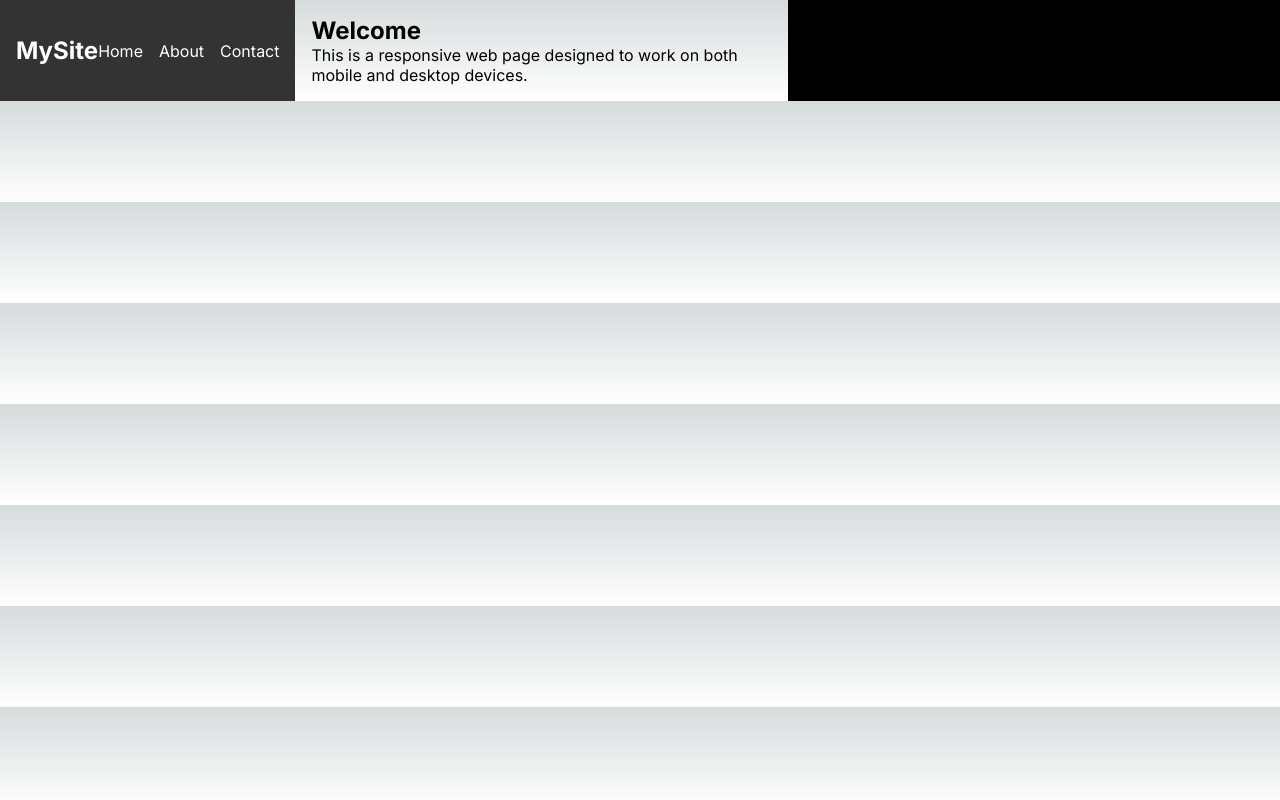
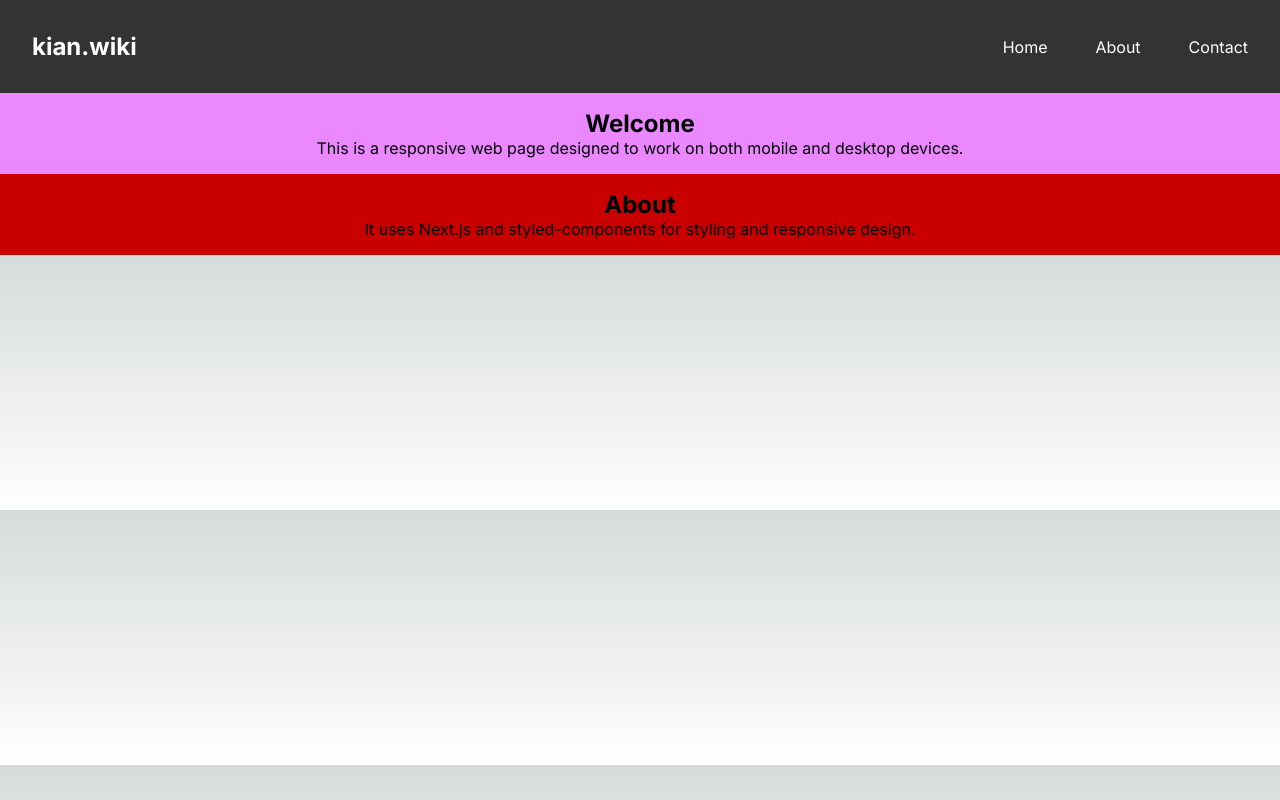
Before and after one commit to kakhavai/kian-wiki-mono, a Next.js app in the folder packages/kian-wiki-frontend/: page / in a window 1280 px wide. Built offline with nearby package versions, Linux system fonts and the light colour scheme.

Commit message:
Frontend navbar (#21)
* navbar

* Added navbar with fun anim

---------

Co-authored-by: kakhavai <kakhavain@DESKTOP-SOB3D4E>

```diff
--- a/packages/kian-wiki-frontend/src/app/page.tsx
+++ b/packages/kian-wiki-frontend/src/app/page.tsx
@@ -5,32 +5,28 @@ import styled, { IStyledComponent, Runtime } from 'styled-components';
 
 const Wrapper: IStyledComponent<Runtime> = styled.div`
   display: flex;
-  flex-direction: row;
+  flex-direction: column;
   align-items: left;
   text-align: center;
-
-  @media (min-width: 768px) {
-    flex-direction: row;
-    text-align: left;
-  }
 `;
 
 const Section: IStyledComponent<Runtime> = styled.section`
   flex: 1;
   padding: 1rem;
+  background: #eb87ff;
 
   &:first-child {
     background: #000000;
   }
 
   &:last-child {
-    background: #000000;
+    background: #ca0000;
   }
 `;
 
 const HomePage: React.FC = () => (
   <Wrapper>
-    <Navbar></Navbar>
+    <Navbar />
     <Section>
       <h2>Welcome</h2>
       <p>
--- a/packages/kian-wiki-frontend/src/components/navbar/Navbar.tsx
+++ b/packages/kian-wiki-frontend/src/components/navbar/Navbar.tsx
@@ -1,16 +1,81 @@
 'use client';
 
-import styled, { Runtime, IStyledComponent } from 'styled-components';
+import styled, { Runtime, IStyledComponent, css } from 'styled-components';
 import Link from 'next/link';
-import { useState, FC, HTMLAttributes, ReactNode } from 'react';
+import {
+  FC,
+  HTMLAttributes,
+  ReactNode,
+  useState,
+  useRef,
+  useEffect,
+  RefObject,
+  MutableRefObject,
+} from 'react';
 
 // Define interface for NavLinks props
 interface INavLinksProps extends HTMLAttributes<HTMLDivElement> {
   open?: boolean;
   inColor?: string;
   children?: ReactNode;
+  href?: string;
+  transform?: string;
+  ref?: RefObject<HTMLDivElement>;
 }
-// Define Nav component with explicit typing
+
+const WebTitle: IStyledComponent<Runtime, INavLinksProps> = styled.div`
+  display: flex;
+  justify-content: space-between;
+  align-items: center;
+  color: #fff;
+  padding: 1rem;
+  position: relative;
+  transition:
+    transform 0.5s,
+    box-shadow 0.3s;
+
+  ${({ transform }) =>
+    transform &&
+    css`
+      transform: ${transform};
+    `}
+
+  @media (max-width: 428px) {
+    display: none; // Hide the title text when screen width is less than 428px
+  }
+
+  &::before {
+    content: '';
+    position: absolute;
+    top: -20px;
+    left: -20px;
+    right: -20px;
+    bottom: -20px;
+    z-index: -1;
+  }
+
+  &:hover::before {
+    content: '';
+    position: absolute;
+    top: -20px;
+    left: -20px;
+    right: -20px;
+    bottom: -20px;
+  }
+`;
+
+const TitleText: IStyledComponent<Runtime, INavLinksProps> = styled.div`
+  font-size: 1.5em; // Similar to h1 font-size
+  font-weight: bold; // Similar to h1 font-weight
+  margin: 0; // Reset default margin
+  user-select: none; // Prevent text selection
+  cursor: default; // Set cursor to default arrow
+
+  @media (max-width: 428px) {
+    display: none; // Hide the title text when screen width is less than 768px
+  }
+`;
+
 const Nav: IStyledComponent<Runtime> = styled.nav`
   display: flex;
   justify-content: space-between;
@@ -19,60 +84,133 @@ const Nav: IStyledComponent<Runtime> = styled.nav`
   color: #fff;
   padding: 1rem;
 
-  @media (max-width: 768px) {
-    flex-direction: column;
-    align-items: flex-start;
+  @media (max-width: 428px) {
+    justify-content: center; // Center the nav links when screen width is less than 428px
   }
 `;
 
-// Define NavLinks component with explicit typing using INavLinksProps
+const StyledLink: IStyledComponent<Runtime, INavLinksProps> = styled(Link)`
+  position: relative;
+  padding: 0.5rem 1rem;
+  color: ${({ inColor }) => inColor || '#fff'};
+  text-decoration: none;
+  overflow: hidden;
+  transition: color 0.3s;
+  border-radius: 5px;
+
+  &::before {
+    content: '';
+    position: absolute;
+    top: 0;
+    left: 0;
+    right: 0;
+    bottom: 0;
+    border-radius: 10px;
+    opacity: 0;
+    transition:
+      opacity 0.3s,
+      box-shadow 0.3s;
+    z-index: 1;
+  }
+
+  &:hover::before {
+    opacity: 1;
+    box-shadow: 0 0 2px 2px rgba(0, 225, 255, 0.7);
+  }
+
+  span {
+    position: relative;
+    z-index: 2;
+  }
+`;
+
 const NavLinks: IStyledComponent<Runtime, INavLinksProps> = styled.div`
   display: flex;
   gap: 1rem;
   color: ${({ inColor }) => inColor};
 
-  @media (max-width: 768px) {
-    flex-direction: column;
-    width: 100%;
-    display: ${({ open }) => (open ? 'flex' : 'none')};
+  @media (max-width: 428px) {
+    justify-content: center; // Center the nav links when screen width is less than 428px
   }
 `;
 
-// Define Hamburger component with explicit typing
-const Hamburger: IStyledComponent<Runtime, INavLinksProps> = styled.div`
-  display: none;
-  flex-direction: column;
-  cursor: pointer;
+export const Navbar: FC = () => {
+  const [transform, setTransform] = useState<string>('');
+  const [isTransforming, setIsTransforming] = useState<boolean>(false);
+  const titleRef: RefObject<HTMLDivElement> = useRef<HTMLDivElement>(null);
+  const timeoutRef: MutableRefObject<NodeJS.Timeout | null> =
+    useRef<NodeJS.Timeout | null>(null);
 
-  @media (max-width: 768px) {
-    display: flex;
-  }
+  const resetTransform = (): void => {
+    setTransform('');
+    setIsTransforming(false);
+  };
 
-  div {
-    height: 3px;
-    width: 25px;
-    background: #fff;
-    margin: 4px 0;
-  }
-`;
+  const handleMouseMove = (e: React.MouseEvent<HTMLDivElement>): void => {
+    if (!titleRef.current || isTransforming) return;
 
-// Define Navbar component
-export const Navbar: FC = () => {
-  const [open, setOpen] = useState<boolean>(false);
+    const rect: DOMRect = titleRef.current.getBoundingClientRect();
+    const x: number = e.clientX - (rect.left + rect.width / 2);
+    const y: number = e.clientY - (rect.top + rect.height / 2);
+
+    const distance: number = Math.sqrt(x * x + y * y);
+    const maxDistance: number = 50; // Max distance to move the text
+    const moveX: number = -(x / distance) * Math.min(distance, maxDistance);
+    const moveY: number = -(y / distance) * Math.min(distance, maxDistance);
+
+    setTransform(
+      `translate(${moveX}px, ${moveY}px) scale(${
+        1 - Math.min(distance, maxDistance) / 200
+      })`,
+    );
+    setIsTransforming(true);
+
+    // Reset the timeout
+    if (timeoutRef.current) {
+      clearTimeout(timeoutRef.current);
+    }
+    timeoutRef.current = setTimeout(resetTransform, 3000);
+  };
+
+  const handleTransitionEnd = (): void => {
+    setIsTransforming(false);
+  };
+
+  useEffect(() => {
+    const currentRef: HTMLDivElement | null = titleRef.current;
+    if (currentRef) {
+      currentRef.addEventListener('transitionend', handleTransitionEnd);
+    }
+    return () => {
+      if (currentRef) {
+        currentRef.removeEventListener('transitionend', handleTransitionEnd);
+      }
+    };
+  }, []);
 
   return (
     <Nav>
-      <h1>MySite</h1>
-      <Hamburger onClick={() => setOpen(!open)}>
-        <div />
-        <div />
-        <div />
-      </Hamburger>
-      <NavLinks open={open}>
-        <Link href="/">Home</Link>
-        <Link href="/about">About</Link>
-        <Link href="/contact">Contact</Link>
+      <WebTitle
+        ref={titleRef}
+        transform={transform}
+        onMouseMove={handleMouseMove}
+      >
+        <TitleText>kian.wiki</TitleText>
+        {/* Other elements can go here */}
+      </WebTitle>
+      <NavLinks>
+        <StyledLink href="/">
+          <span>Home</span>
+        </StyledLink>
+        <StyledLink href="/about">
+          <span>About</span>
+        </StyledLink>
+        <StyledLink href="/contact">
+          <span>Contact</span>
+        </StyledLink>
       </NavLinks>
     </Nav>
   );
 };
+
+export default Navbar;
```
